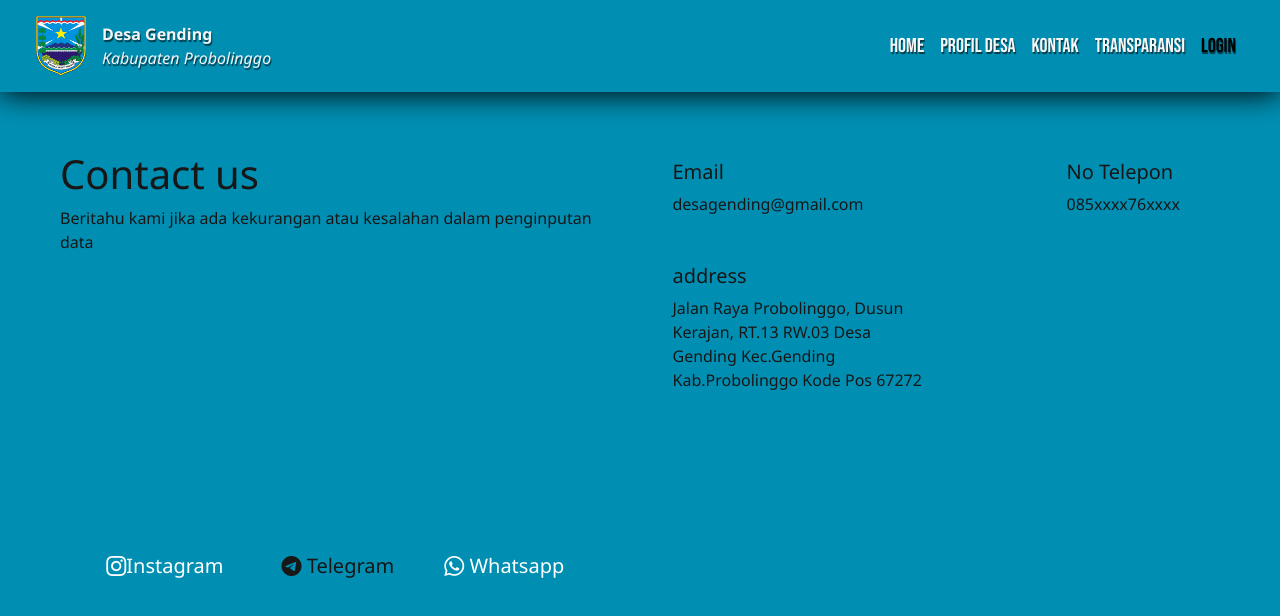
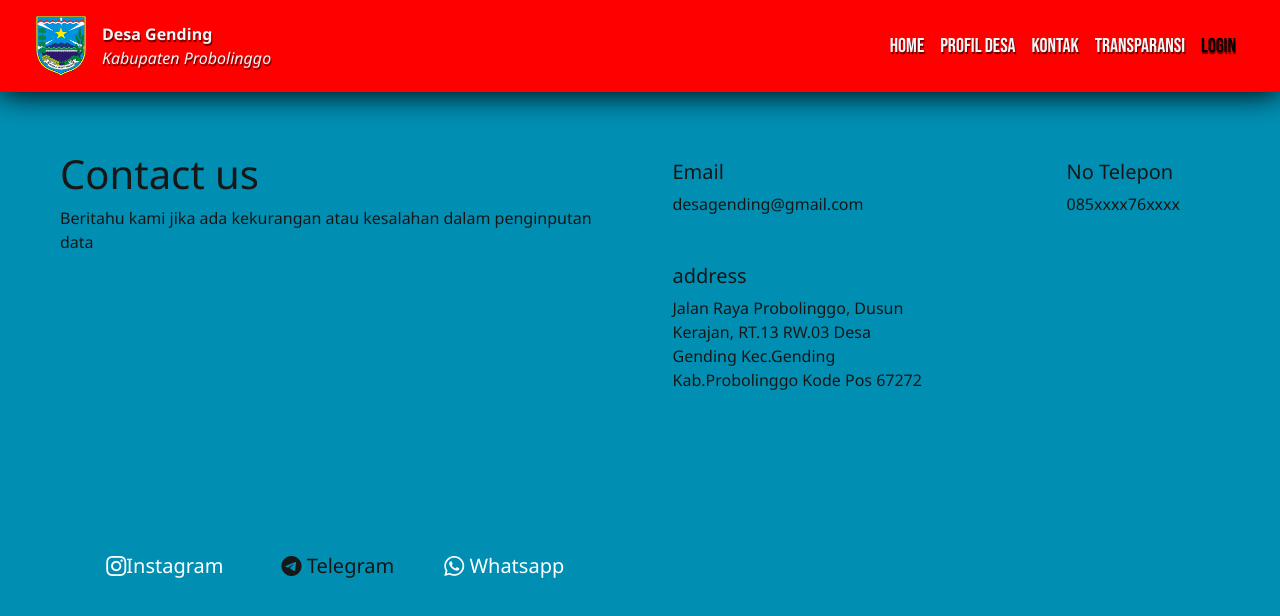
Before and after one commit to cahya8623/Aplikasi-visualisasi-Anggaran-Desa, a Next.js app: page /Kontak in a window 1280 px wide. Shown: the top 616 px of the page. Built offline with nearby package versions, Linux system fonts and the light colour scheme.

Commit message:
done part-10

```diff
--- a/src/styles/globals.css
+++ b/src/styles/globals.css
@@ -339,7 +339,7 @@
   color: rgb(245, 245, 245);
   position: fixed;
   top: 0;
-  background-color: transparent;
+  background-color: red;
   left: 0;
   right: 0;
   box-shadow: 0px 2px 30px 0px black;
```
